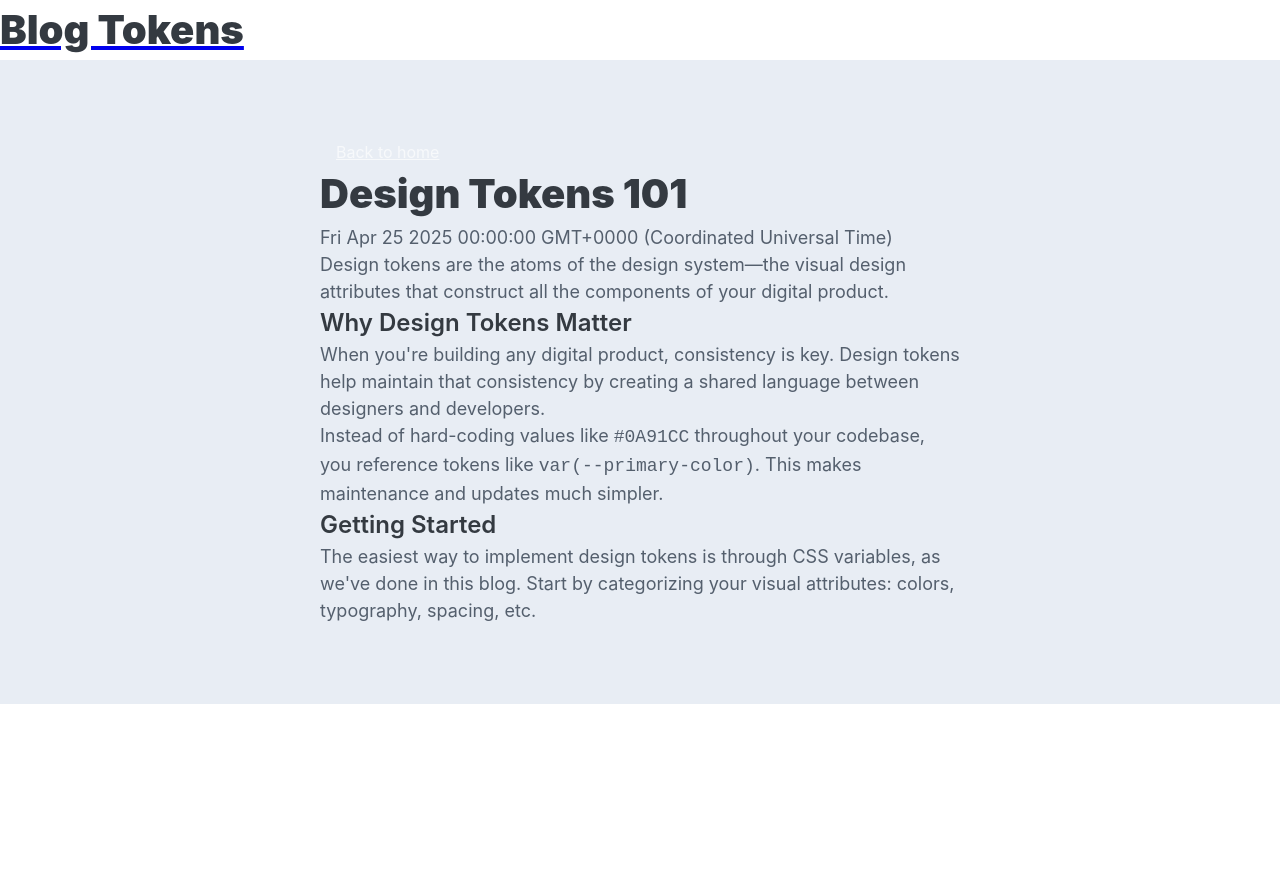
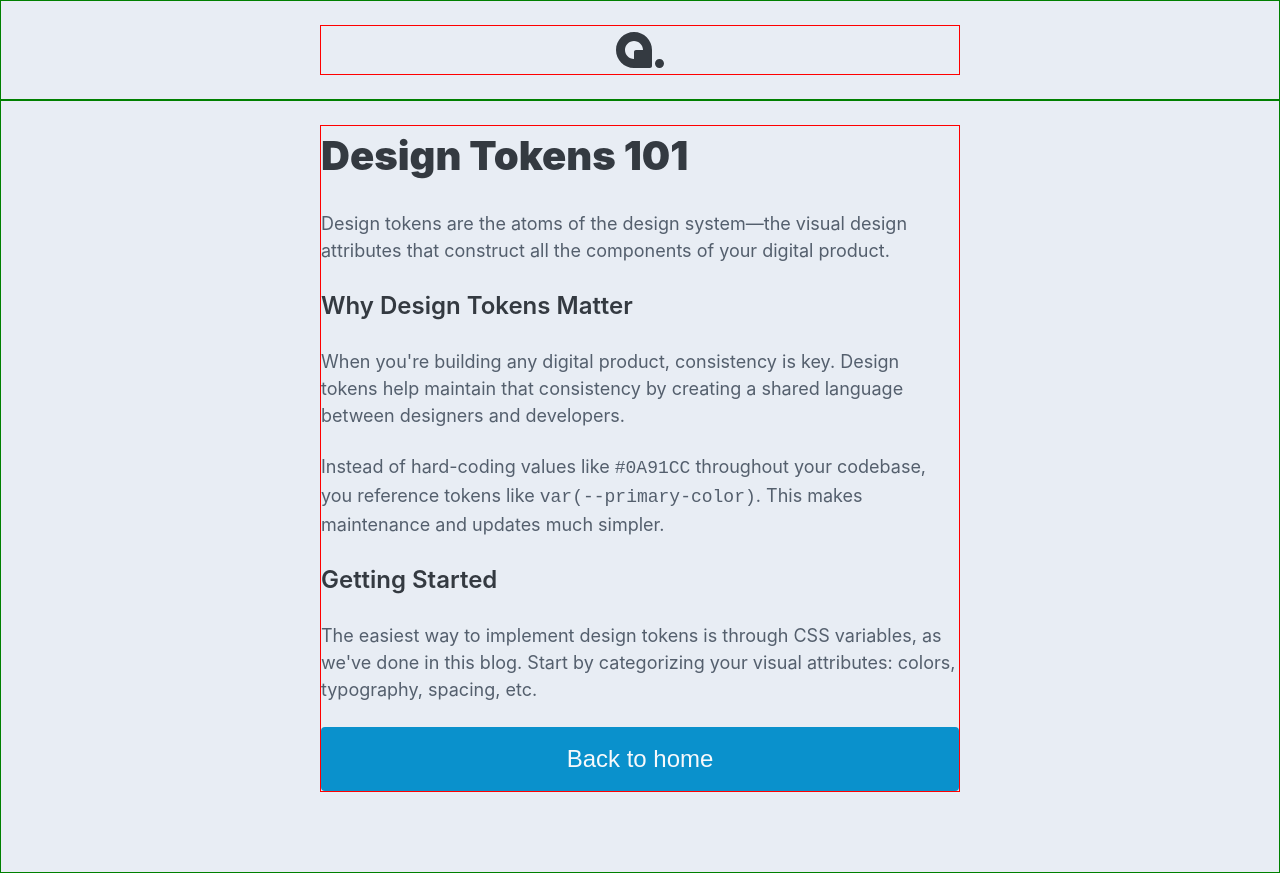
Before and after one commit to EasySimpleCool/blog-tokens, an Eleventy site: page src/posts/design-tokens-101.md in a window 1280 px wide. Before the commit the page ends 800 px from the top, so only its background shows below. Built offline with nearby package versions, Linux system fonts and the light colour scheme; Eleventy itself is replaced by a stand-in of ours; files that its build step writes are made by us from their sources.

Commit message:
refactor: update layout structure, add logo, and enhance button functionality

```diff
--- a/src/_layouts/base.njk
+++ b/src/_layouts/base.njk
@@ -9,9 +9,11 @@
 </head>
 <body>
 
-  <header>
-    <a href="/"><h1>Blog Tokens</h1></a>
-  </header>
+  <section class="section section-less">
+    <div class="container">
+      <a href="/"><img src="/images/logo-q.svg" alt="Blog Tokens"></a>
+    </div>
+  </section>
 
   <main>
     {{ content | safe }}
--- a/src/_layouts/index.njk
+++ b/src/_layouts/index.njk
@@ -4,7 +4,8 @@ title: Blog Posts
 ---
 <h1>Blog Posts</h1>
 <p>Browse all articles about design tokens and minimalist web design.</p>
-
+<section class="section">
+  <div class="container">
     <div class="post-grid">
       {% for post in collections.posts reversed %}
         <div class="post-preview">
@@ -17,3 +18,5 @@ title: Blog Posts
         </div>
       {% endfor %}
     </div>
+  </div>
+</section>
--- a/src/_layouts/post.njk
+++ b/src/_layouts/post.njk
@@ -4,16 +4,18 @@ layout: base
 
 <section class="section">
   <div class="container">
-    <article class="post">
-      <a href="/" class="button">Back to home</a>
+    <div class="stack stack-default">
+
       <header class="post-header">
-    <h1>{{ title }}</h1>
-    <p class="post-date">{{ page.date }}</p>
-  </header>
+        <h1>{{ title }}</h1>
+      </header>
 
-      <div class="post-content">
+      <div class="stack stack-default">
         {{ content | safe }}
       </div>
-    </article>
+
+      <button class="button" onclick="window.location.href='/'" aria-label="Back to home">Back to home</button>
+
+    </div>
   </div>
 </section>
--- a/src/css/main.css
+++ b/src/css/main.css
@@ -31,39 +31,22 @@ img {
   border-radius: 4px;
 }
 
-/* For when you add an aspect ratio token */
-.image-container {
-  position: relative;
-  width: 100%;
-  /* Uncomment when you add the token
-  aspect-ratio: var(--tokenAspectRatio, 16/9);
-  */
-  overflow: hidden;
-}
-
-.image-container img {
-  width: 100%;
-  height: 100%;
-  object-fit: cover;
-  object-position: center;
-}
-
-.image-caption {
-  margin-top: 0.5rem;
-  font-size: 14px;
-  color: var(--output-color-fg-secondary);
-}
-
 /* -----------------------------
  * Layout Components - connected to tokens
  * ----------------------------- */
 
 /* Section - For backgrounds and padding */
 .section {
-  padding: var(--comp-section-v-pad-default) var(--comp-section-h-pad-default);
+  padding: var(--comp-section-v-pad-less) var(--comp-section-h-pad-default) var(--comp-section-v-pad-default) var(--comp-section-h-pad-default);
   width: 100%;
   background-color: var(--comp-section-bg-default);
+  border: 1px solid green;
 }
+
+.section-less {
+  padding: var(--comp-section-v-pad-less) var(--comp-section-h-pad-default);
+}
+
 
 /* Container - For max-width constraints */
 .container {
@@ -71,6 +54,10 @@ img {
   max-width: var(--comp-container-max-w-default); /* Could be a token in future */
   margin-left: auto;
   margin-right: auto;
+  border: 1px solid red;
+  display: flex;
+  flex-direction: column;
+  align-items: center;
 }
 
 /* Stack - For controlling vertical spacing between elements */
@@ -94,7 +81,7 @@ img {
 }
 
 .stack-default {
-  gap: var(--comp-box-stack-pad-gap-default);
+  gap: var(--output-dimension-fixed-24);
 }
 
 .stack-more {
@@ -133,14 +120,26 @@ tiny {
  * Button - connected to tokens
  * ----------------------------- */
 
-.button {
+button {
   padding: var(--comp-button-pad);
   border-radius: var(--comp-button-b-rad);
   min-height: var(--comp-button-min-h);
-  background-color: var(--comp-button-primary-bg);
+  background-color: var(--comp-button-primary-bg-default);
   color: var(--comp-button-primary-fg);
+  width: 100%;
+  border: none;
+  font-size: var(--output-typography-medium-font-size);
 }
-.button:hover {
+button:hover {
   background-color: var(--output-color-accent-lighter);
-  color: var(--comp-button-primary-fg);
 }
+
+/* -----------------------------
+ * Tag - connected to tokens
+ * ----------------------------- */
+
+.tag {
+  padding: var(--comp-tag-pad);
+  border-radius: var(--comp-tag-b-rad);
+  background-color: var(--comp-tag-bg);
+}
--- a/src/posts/css-variables.md
+++ b/src/posts/css-variables.md
@@ -9,7 +9,7 @@ tags: posts
 
 CSS custom properties (also known as CSS variables) have transformed how we write and maintain CSS. They allow us to define reusable values that can be referenced throughout our stylesheets.
 
-![Design Tokens Visualization](/images/image.png){.image}
+![Design Tokens Visualization](/images/image.png)
 
 ## Basic Syntax
 
```
Also changed, not shown: src/images/logo-q.png (added), src/images/logo-q.svg (added), src/index.html, src/posts/minimalist-design.md (deleted), 8 other files. Lines whose indentation alone changed are shown as unchanged.
